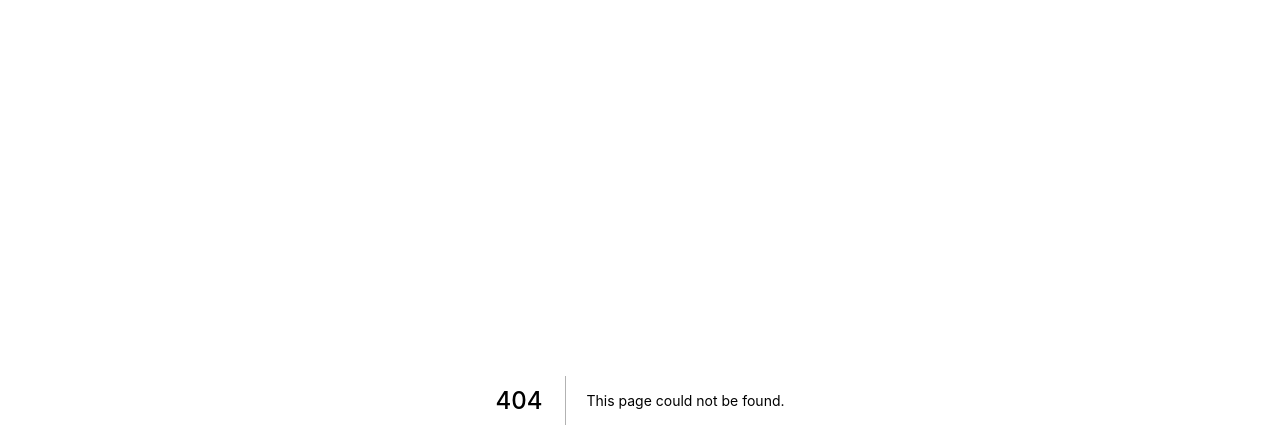
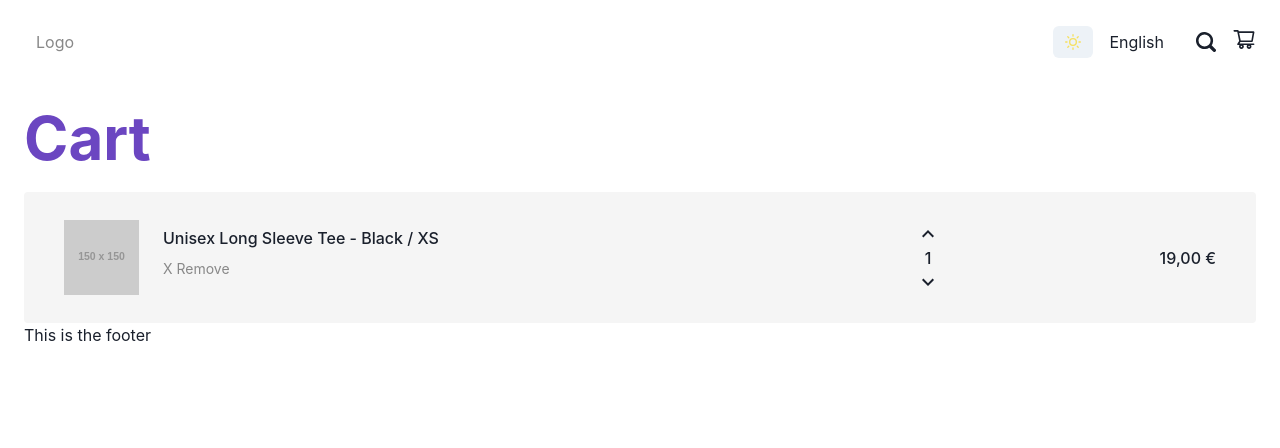
Before and after one commit to ericholdridge/nextecommerce, a Next.js app: page /cart in a window 1280 px wide. Before the commit this address had no page. Shown: the top 448 px of the page. Built offline with nearby package versions, Linux system fonts and the light colour scheme.

Commit message:
Added cart page

```diff
--- a/components/Navbar/Navbar.js
+++ b/components/Navbar/Navbar.js
@@ -56,7 +56,11 @@ const Navbar = ({ categories, cart }) => {
         <SwitchMode />
         <Text mx="4">English</Text>
         <Search2Icon w={5} h={5} mx="4" />
-        <Icon as={AiOutlineShoppingCart} w={6} h={6} />
+        <NextLink href="/cart" passHref>
+          <Link>
+            <Icon as={AiOutlineShoppingCart} w={6} h={6} />
+          </Link>
+        </NextLink>
       </Flex>
     </Flex>
   );
--- a/next.config.js
+++ b/next.config.js
@@ -1,5 +1,9 @@
 module.exports = {
   images: {
-    domains: ['cdn.sanity.io', 'gatsby-graphcms-ecommerce-starter.netlify.app'],
+    domains: [
+      "cdn.sanity.io",
+      "gatsby-graphcms-ecommerce-starter.netlify.app",
+      "via.placeholder.com",
+    ],
   },
-}
+};
--- /dev/null
+++ b/pages/cart.js
@@ -0,0 +1,59 @@
+import { Heading, Box, Flex, Text } from "@chakra-ui/layout";
+import { Button } from "@chakra-ui/react";
+import { ChevronUpIcon, ChevronDownIcon } from "@chakra-ui/icons";
+import Layout from "../components/Layout/Layout";
+import Image from "next/image";
+
+const Cart = () => {
+  return (
+    <Layout>
+      <Heading as="h2" color="#6B46C1" py="6" size="3xl">
+        Cart
+      </Heading>
+      <Flex
+        w="full"
+        bg="#f5f5f5"
+        px="10"
+        py="7"
+        justifyContent="space-between"
+        borderRadius="4"
+      >
+        <Flex alignItems="center">
+          <Image
+            src="https://via.placeholder.com/150"
+            alt="Picture of the author"
+            width={75}
+            height={75}
+          />
+          <Box ml="6">
+            <Text fontWeight="medium" fontSize="md">
+              Unisex Long Sleeve Tee - Black / XS
+            </Text>
+            <Button
+              fontSize="sm"
+              bg="none"
+              color="#888"
+              fontWeight="normal"
+              p="0"
+              _hover={{ background: "none", color: "#000" }}
+              _focus={{ outline: "transparent" }}
+              _active={{ background: "none" }}
+            >
+              X Remove
+            </Button>
+          </Box>
+        </Flex>
+        <Flex minW="300px" alignItems="center" justifyContent="space-between">
+          <Flex flexDirection="column" alignItems="center">
+            <ChevronUpIcon w={6} h={6} cursor="pointer" />
+            <Text fontWeight="medium">1</Text>
+            <ChevronDownIcon w={6} h={6} cursor="pointer" />
+          </Flex>
+          <Text fontWeight="medium">19,00 €</Text>
+        </Flex>
+      </Flex>
+    </Layout>
+  );
+};
+
+export default Cart;
--- a/pages/products/[slug].js
+++ b/pages/products/[slug].js
@@ -25,8 +25,7 @@ const ViewProduct = ({ products, categories }) => {
         name: product.name,
         price: product.price,
         quantity: itemQuantity,
-        style: product.productSizeQuantity[0].color,
-        size: product.productSizeQuantity[0].size,
+        size: size,
       },
     ]);
   };
```
